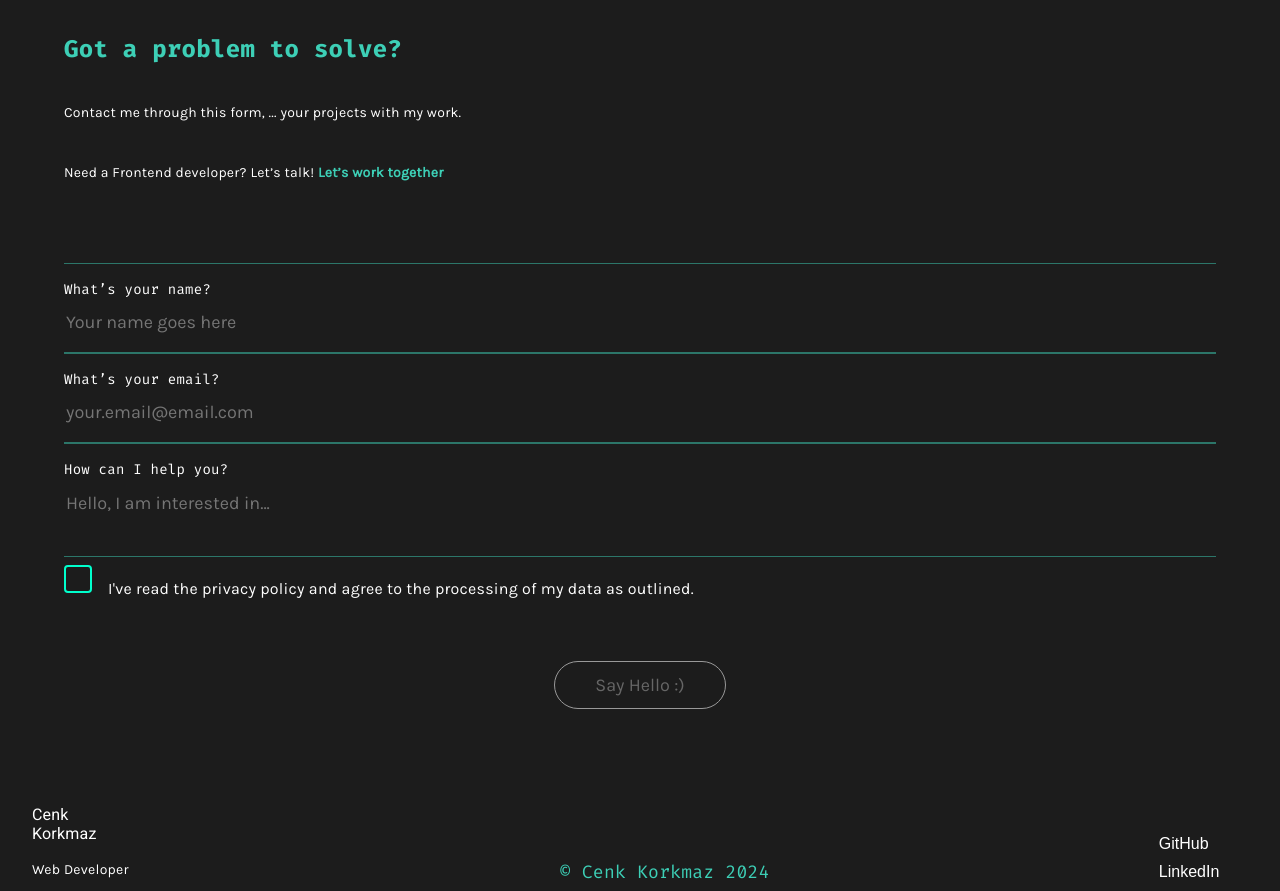
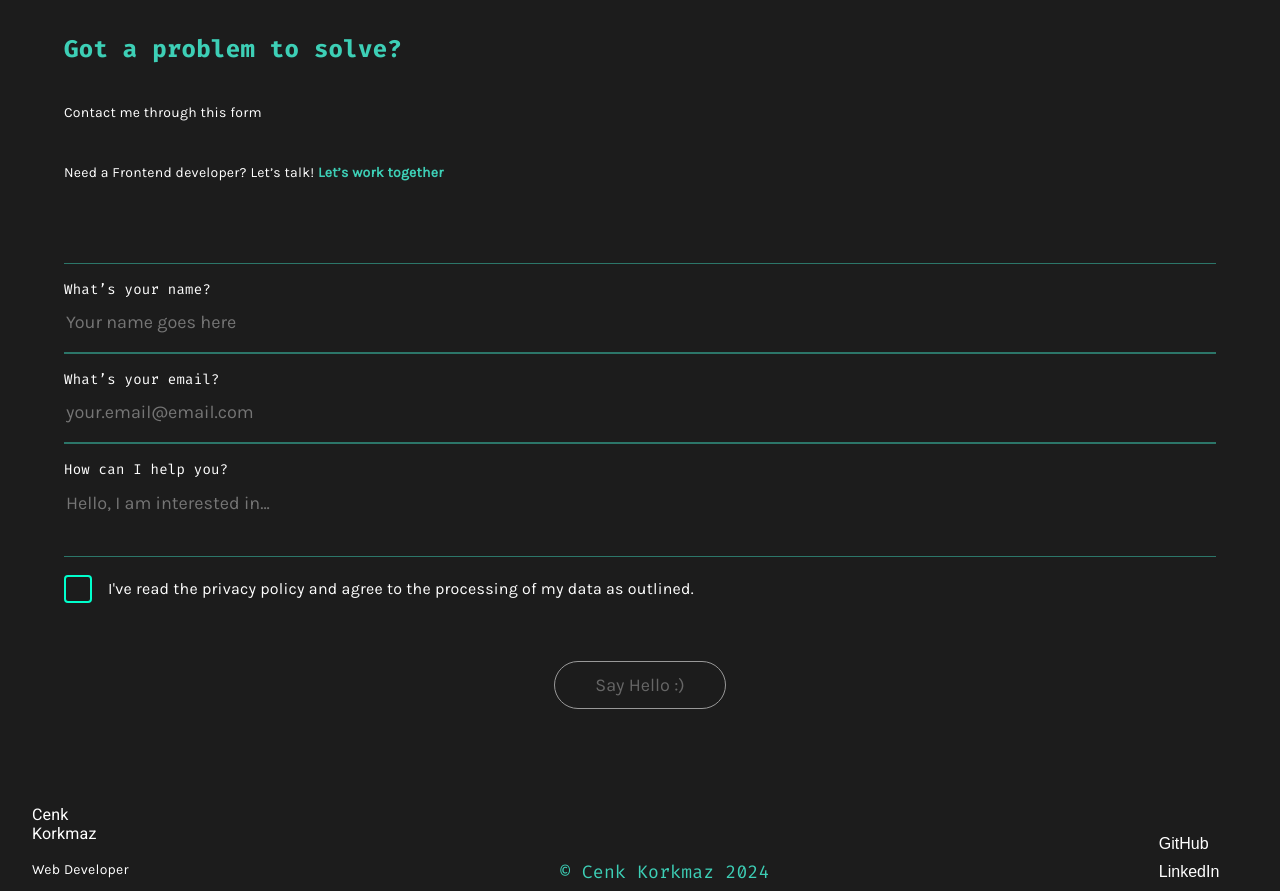
Before and after one commit to CenkKorkmaz92/portfolio, an Angular app: page / in a window 1280 px wide. Shown: the part 5039-5930 px from the top of the page. Built offline with nearby package versions, Linux system fonts and the light colour scheme.

Commit message:
checkbox padding,position email send text color changed

```diff
--- a/src/app/contact/contact.component.html
+++ b/src/app/contact/contact.component.html
@@ -3,7 +3,7 @@
     <h3 class="color font-karla">{{ translations[selectedLanguage].TITLE }}</h3>
     <h1 class="color font-fira">{{ translations[selectedLanguage].HEADLINE }}</h1>
     <h2 class="color font-fira">{{ translations[selectedLanguage].SUBLINE }}</h2>
-    <span>{{ translations[selectedLanguage].SUBTEXT1 }}</span>
+    <span class="font-karla">{{ translations[selectedLanguage].SUBTEXT1 }}</span>
     <span>
       {{ translations[selectedLanguage].SUBTEXT2 }}
       <span class="color">{{ translations[selectedLanguage].HEADLINE }}</span>
--- a/src/app/contact/contact.component.scss
+++ b/src/app/contact/contact.component.scss
@@ -74,6 +74,7 @@
     justify-content: space-between;
     align-items: flex-start;
     flex-direction: column;
+    padding-top: 20px;
     width: 616px;
     gap: 40px;
 
@@ -109,7 +110,6 @@
 .checkbox-container label {
     position: relative;
     padding-left: 44px;
-    padding-top: 20px;
     line-height: 24px;
     user-select: none;
     color: #fff;
@@ -295,7 +295,7 @@ h2 {
     right: 20px;
     padding: 10px 20px;
     background-color: #00ffcc;
-    color: #fff;
+    color: rgb(28, 28, 28);
     font-family: 'Karla', sans-serif;
     font-size: 16px;
     border-radius: 4px;
--- a/src/app/contact/contact.component.ts
+++ b/src/app/contact/contact.component.ts
@@ -26,7 +26,7 @@ export class ContactComponent {
       TITLE: 'Contact me',
       HEADLINE: 'Let’s work together',
       SUBLINE: 'Got a problem to solve?',
-      SUBTEXT1: 'Contact me through this form, ... your projects with my work.',
+      SUBTEXT1: 'Contact me through this form',
       SUBTEXT2: 'Need a Frontend developer? Let’s talk!',
       FORM_NAME: 'What’s your name?',
       FORM_NAME_PLACEHOLDER: 'Your name goes here',
@@ -46,7 +46,7 @@ export class ContactComponent {
       TITLE: 'Kontaktieren Sie mich',
       HEADLINE: 'Lass uns zusammen-arbeiten',
       SUBLINE: 'Haben Sie ein Problem zu lösen?',
-      SUBTEXT1: 'Kontaktieren Sie mich über dieses Formular...',
+      SUBTEXT1: 'Kontaktieren Sie mich über dieses Formular',
       SUBTEXT2: 'Brauchen Sie einen Frontend-Entwickler? Lass uns reden!',
       FORM_NAME: 'Wie ist Ihr Name?',
       FORM_NAME_PLACEHOLDER: 'Ihr Name kommt hier hin',
@@ -54,7 +54,7 @@ export class ContactComponent {
       FORM_EMAIL_PLACEHOLDER: 'Ihre.email@email.com',
       FORM_QUESTION: 'Wie kann ich Ihnen helfen?',
       FORM_QUESTION_PLACEHOLDER: 'Hallo, ich interessiere mich für...',
-      PRIVACY_POLICY: 'Ich habe die Datenschutzrichtlinie gelesen',
+      PRIVACY_POLICY: "Ich habe die Datenschutzrichtlinie gelesen und stimme der Verarbeitung meiner Daten wie beschrieben zu.",
       PRIVACY_ERROR: 'Bitte akzeptieren Sie die Datenschutzrichtlinie.',
       SUBMIT_BUTTON: 'Sag Hallo :)',
       FORM_NAME_ERROR: 'Bitte geben Sie einen gültigen Namen ein.',
```
